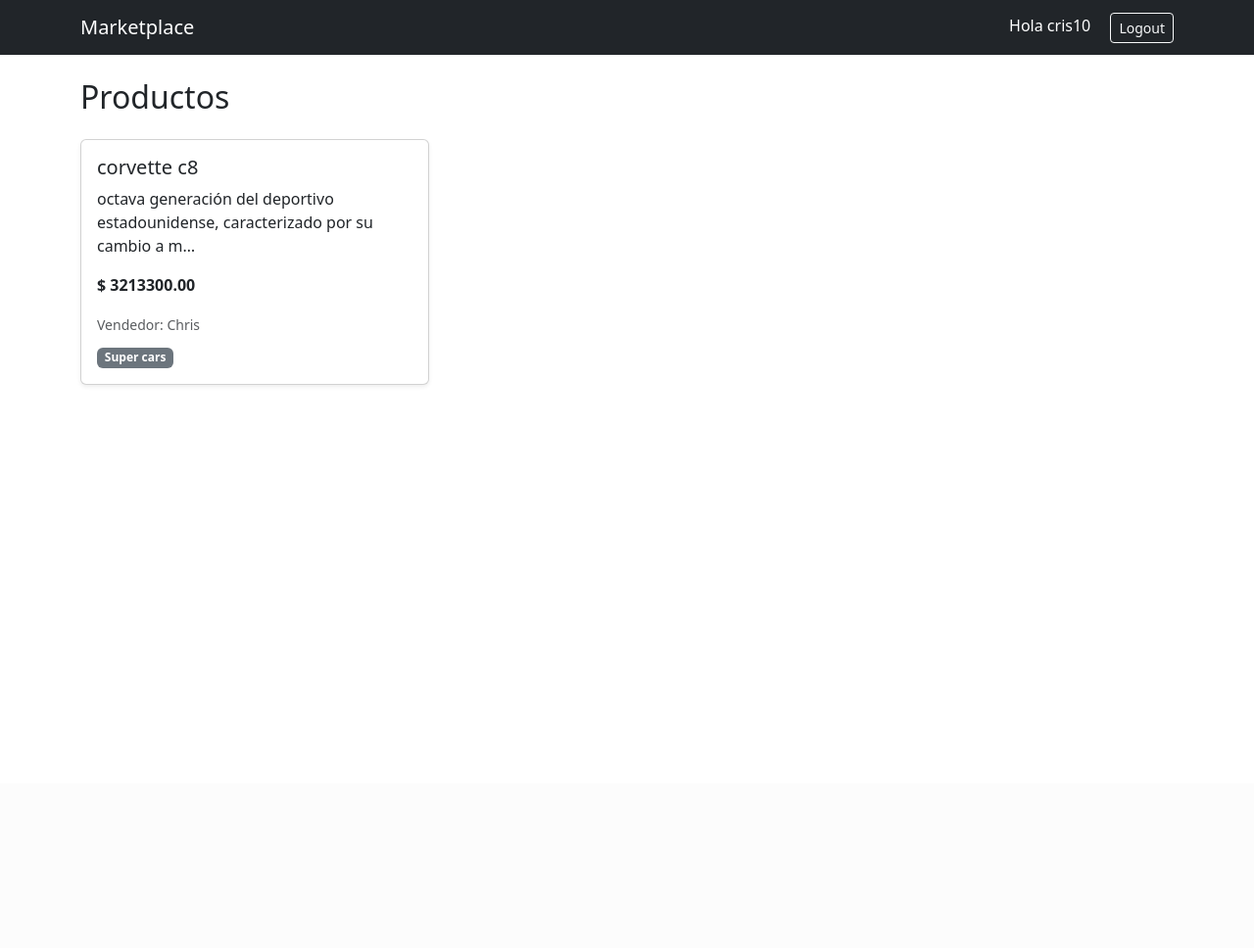
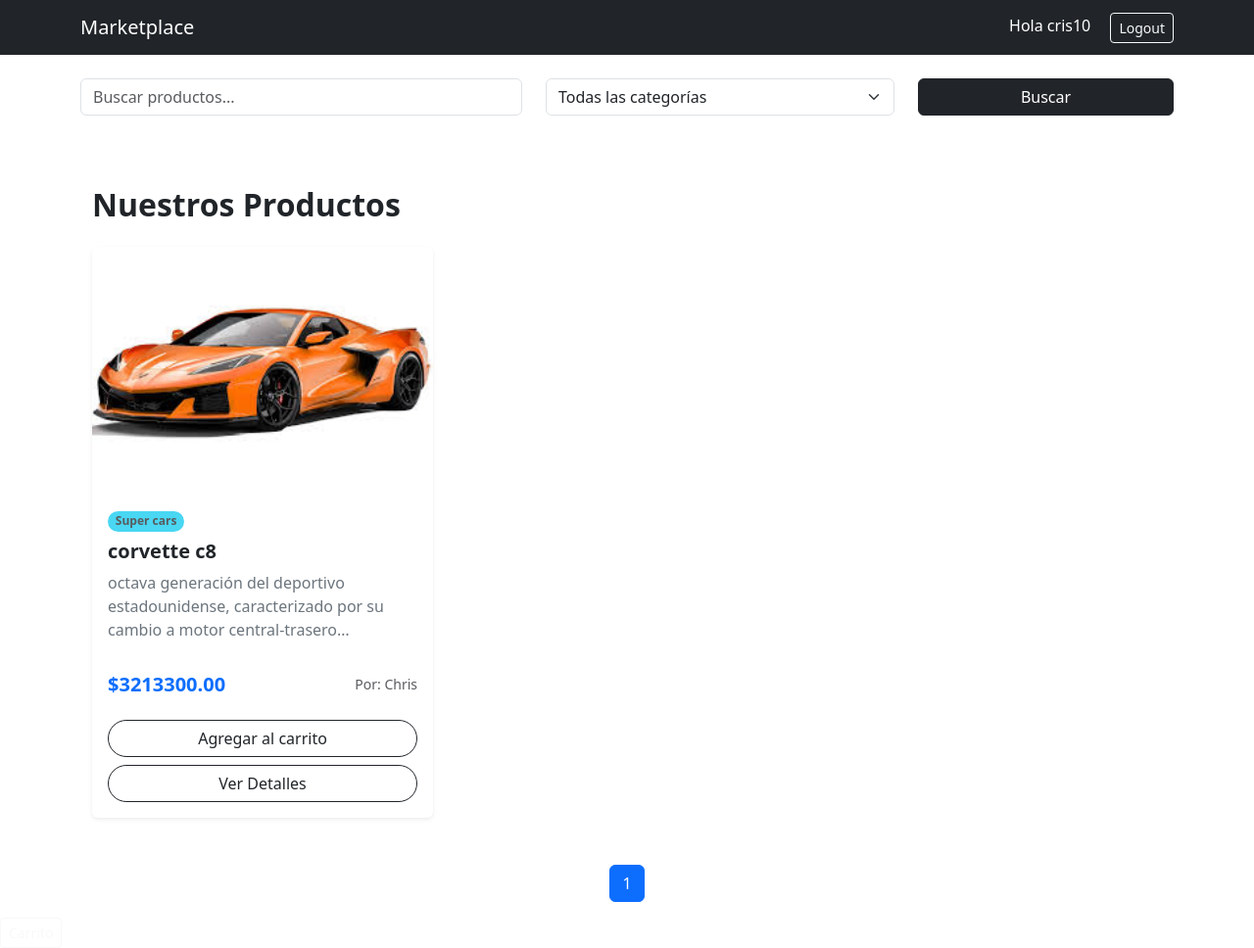
Before and after one commit to CH78903/Marketplace_main, a Django app: page / in a window 1280 px wide. Shown: the whole page at 98% size. Before the commit the page ends 393 px from the top, so only its background shows below. Run offline with Django 5.2, Linux system fonts and the light colour scheme; a user stored in the database is signed in; data comes from the database, SQL or seed files in the repository; both versions use the stored data as it was after the commit.

Commit message:
Super actualizacion

```diff
--- a/store/models.py
+++ b/store/models.py
@@ -31,11 +31,10 @@ class Category(models.Model):
 class Product(models.Model):
     id = models.UUIDField(primary_key=True, default=uuid.uuid4, editable=False)
     name = models.CharField(max_length=150)
+    description = models.TextField()
     image = models.ImageField(upload_to='upload/', blank=True, null=True)
-    description = models.TextField()
     price = models.DecimalField(max_digits=10, decimal_places=2)
     stock = models.PositiveIntegerField(default=0)
-
 
     owner = models.ForeignKey(
         User,
@@ -77,6 +76,11 @@ class Cart(models.Model):
     def __str__(self):
         return f"Cart {self.id} - {self.user}"
 
+    # Actualizar
+    @property
+    def total(self):
+        return sum(item.subtotal for item in self.cartitem_set.all())
+
 
 # =========================
 # 🧾 CartItem (tabla intermedia)
@@ -92,22 +96,6 @@ class CartItem(models.Model):
     class Meta:
         unique_together = ('cart', 'product')
 
-    def __str__(self):
-        return f"{self.product} x {self.quantity}"
-
-
-class CartItem(models.Model):
-    id = models.UUIDField(primary_key=True, default=uuid.uuid4, editable=False)
-
-    cart = models.ForeignKey(Cart, on_delete=models.CASCADE)
-    product = models.ForeignKey(Product, on_delete=models.CASCADE)
-
-    quantity = models.PositiveIntegerField(default=1)
-
-    class Meta:
-        unique_together = ('cart', 'product')
-
-
     # Actualizar
     @property
     def subtotal(self):
@@ -115,28 +103,3 @@ class CartItem(models.Model):
 
     def __str__(self):
         return f"{self.product} x {self.quantity}"
-
-class Cart(models.Model):
-    id = models.UUIDField(primary_key=True, default=uuid.uuid4, editable=False)
-
-    user = models.ForeignKey(
-        User,
-        on_delete=models.CASCADE,
-        related_name='carts'
-    )  # 1:N
-
-    products = models.ManyToManyField(
-        Product,
-        through='CartItem',
-        related_name='carts'
-    )
-
-    created_at = models.DateTimeField(auto_now_add=True)
-
-    def __str__(self):
-        return f"Cart {self.id} - {self.user}"
-
-    # Actualizar
-    @property
-    def total(self):
-        return sum(item.subtotal for item in self.cartitem_set.all())
--- a/store/templates/store/base.html
+++ b/store/templates/store/base.html
@@ -35,3 +35,8 @@
 
 </body>
 </html>
+
+<a href="{% url 'cart_detail' %}"
+   class="btn btn-outline-light btn-sm me-2">
+   Carrito
+</a>
--- a/store/templates/store/home.html
+++ b/store/templates/store/home.html
@@ -1,35 +1,132 @@
 {% extends 'store/base.html' %}
 
 {% block content %}
+<form method="GET" class="row mb-4">
 
-<h2 class="mb-4">Productos</h2>
+    <div class="col-md-5">
+        <input type="text"
+               name="q"
+               class="form-control"
+               placeholder="Buscar productos...">
+    </div>
 
-<div class="row">
-    {% for product in products %}
     <div class="col-md-4">
-        <div class="card mb-4 shadow-sm">
-            <div class="card-body">
-                <h5>{{ product.name }}</h5>
-                <p>{{ product.description|truncatechars:80 }}</p>
+        <select name="category"
+                class="form-select">
 
-                <p><strong>$ {{ product.price }}</strong></p>
+            <option value="">Todas las categorías</option>
 
-                <small class="text-muted">
-                    Vendedor: {{ product.owner.username }}
-                </small>
+            {% for category in categories %}
+                <option value="{{ category.id }}">
+                    {{ category.name }}
+                </option>
+            {% endfor %}
 
-                <div class="mt-2">
-                    {% for cat in product.categories.all %}
-                        <span class="badge bg-secondary">{{ cat.name }}</span>
-                    {% endfor %}
+        </select>
+    </div>
+
+    <div class="col-md-3">
+        <button class="btn btn-dark w-100">
+            Buscar
+        </button>
+    </div>
+
+</form>
+<div class="container py-5">
+    <h2 class="mb-4 fw-bold text-dark">Nuestros Productos</h2>
+
+    <div class="row row-cols-1 row-cols-md-2 row-cols-lg-3 g-4">
+        {% for product in products %}
+        <div class="col">
+            <div class="card h-100 border-0 shadow-sm transition-hover">
+                {% if product.image %}
+                    <img src="{{ product.image.url }}" class="card-img-top object-fit-cover" alt="{{ product.name }}" style="height: 250px;">
+                {% else %}
+                    <div class="bg-light d-flex align-items-center justify-content-center" style="height: 250px;">
+                        <span class="text-muted">Sin imagen</span>
+                    </div>
+                {% endif %}
+
+                <div class="card-body d-flex flex-column">
+                    <div class="mb-2">
+                        {% for cat in product.categories.all %}
+                            <span class="badge rounded-pill bg-info text-dark opacity-75 small">{{ cat.name }}</span>
+                        {% endfor %}
+                    </div>
+
+                    <h5 class="card-title fw-semibold">{{ product.name }}</h5>
+                    <p class="card-text text-secondary flex-grow-1">
+                        {{ product.description|truncatechars:100 }}
+                    </p>
+
+                    <div class="d-flex justify-content-between align-items-center mt-3">
+                        <span class="h5 mb-0 fw-bold text-primary">${{ product.price }}</span>
+                        <small class="text-muted">Por: {{ product.owner.username }}</small>
+                    </div>
                 </div>
 
+                <div class="card-footer bg-transparent border-top-0 pb-3">
+                    {% if user.is_authenticated %}
+                        <div class="d-grid">
+                            <a href="{% url 'add_to_cart' product.id %}" class="btn btn-outline-dark rounded-pill">Agregar al carrito</a>
+                        </div>
+                    {% endif %}
+                    <div class="d-grid pt-2">
+                        <a href="#" class="btn btn-outline-dark rounded-pill">Ver Detalles</a>
+                    </div>
+                </div>
             </div>
         </div>
+        {% empty %}
+        <div class="col-12 text-center py-5">
+            <p class="lead text-muted">No hay productos disponibles en este momento.</p>
+        </div>
+        {% endfor %}
     </div>
-    {% empty %}
-        <p>No hay productos aún.</p>
-    {% endfor %}
 </div>
+<nav>
 
+<ul class="pagination justify-content-center">
+
+    {% if page_obj.has_previous %}
+        <li class="page-item">
+            <a class="page-link"
+               href="?page={{ page_obj.previous_page_number }}">
+               Anterior
+            </a>
+        </li>
+    {% endif %}
+
+    <li class="page-item active">
+        <span class="page-link">
+            {{ page_obj.number }}
+        </span>
+    </li>
+
+    {% if page_obj.has_next %}
+        <li class="page-item">
+            <a class="page-link"
+               href="?page={{ page_obj.next_page_number }}">
+               Siguiente
+            </a>
+        </li>
+    {% endif %}
+
+</ul>
+
+</nav>
+
+<style>
+    /* Efecto sutil al pasar el mouse */
+    .transition-hover {
+        transition: transform 0.2s ease-in-out, box-shadow 0.2s ease-in-out;
+    }
+    .transition-hover:hover {
+        transform: translateY(-5px);
+        box-shadow: 0 10px 20px rgba(0,0,0,0.1) !important;
+    }
+    .object-fit-cover {
+        object-fit: cover; /* Evita que la imagen se estire */
+    }
+</style>
 {% endblock %}
--- a/store/urls.py
+++ b/store/urls.py
@@ -14,4 +14,10 @@ urlpatterns = [
     path('products/create/', views.product_create, name='product_create'),
     path('products/<uuid:pk>/edit/', views.product_update, name='product_update'),
     path('products/<uuid:pk>/delete/', views.product_delete, name='product_delete'),
+
+    # Cart
+    path('cart/', views.cart_detail, name='cart_detail'),
+    path('cart/add/<uuid:product_id>/', views.add_to_cart, name='add_to_cart'),
+    path('cart/remove/<uuid:item_id>/', views.remove_from_cart, name='remove_from_cart'),
+    path('cart/update/<uuid:item_id>/', views.update_cart_item, name='update_cart_item'),
 ]
--- a/store/views.py
+++ b/store/views.py
@@ -2,15 +2,59 @@ from django.shortcuts import render, redirect, get_object_or_404
 from django.contrib.auth import login, authenticate, logout
 from django.contrib.auth.decorators import login_required
 from django.http import HttpResponseForbidden
+from django.core.paginator import Paginator
+from django.db.models import Q
 from .forms import ProductForm
 from .forms import RegisterForm
 from .models import Product
+from .models import Cart, CartItem
+from .models import Category
 
 
 def home(request):
-    products = Product.objects.select_related('owner').prefetch_related('categories').all()
-    return render(request, 'store/home.html', {'products': products})
 
+    query = request.GET.get('q')
+    category_id = request.GET.get('category')
+
+    products = Product.objects.select_related(
+        'owner'
+    ).prefetch_related(
+        'categories'
+    ).all()
+
+    # =========================
+    # 🔎 Busqueda
+    # =========================
+    if query:
+        products = products.filter(
+            Q(name__icontains=query) |
+            Q(description__icontains=query)
+        )
+
+    # =========================
+    # 🏷️ Filtro categoria
+    # =========================
+    if category_id:
+        products = products.filter(
+            categories__id=category_id
+        )
+
+    # =========================
+    # 📄 Paginacion
+    # =========================
+    paginator = Paginator(products, 6)
+
+    page_number = request.GET.get('page')
+
+    page_obj = paginator.get_page(page_number)
+
+    categories = Category.objects.all()
+
+    return render(request, 'store/home.html', {
+        'page_obj': page_obj,
+        'categories': categories,
+        'products': products
+    })
 
 def register(request):
     if request.method == 'POST':
@@ -114,3 +158,121 @@ def product_delete(request, pk):
         return redirect('dashboard')
 
     return render(request, 'store/product_confirm_delete.html', {'product': product})
+
+# =========================
+# 🛒 Ver carrito
+# =========================
+@login_required
+def cart_detail(request):
+    cart = Cart.objects.get(user=request.user)
+
+    return render(request, 'store/cart_detail.html', {
+        'cart': cart
+    })
+
+
+
+# =========================
+# ➕ Agregar producto
+# =========================
+@login_required
+def add_to_cart(request, product_id):
+    cart, created = Cart.objects.get_or_create(
+            user=request.user
+        )
+
+    product = get_object_or_404(Product, id=product_id)
+
+    cart_item, created = CartItem.objects.get_or_create(
+        cart=cart,
+        product=product
+    )
+
+    if not created:
+        cart_item.quantity += 1
+        cart_item.save()
+
+    return redirect('cart_detail')
+
+
+# =========================
+# ❌ Eliminar item
+# =========================
+@login_required
+def remove_from_cart(request, item_id):
+    item = get_object_or_404(
+        CartItem,
+        id=item_id,
+        cart__user=request.user
+    )
+
+    item.delete()
+
+    return redirect('cart_detail')
+
+# =========================
+# 🔄 Actualizar cantidad
+# =========================
+@login_required
+def update_cart_item(request, item_id):
+    item = get_object_or_404(
+        CartItem,
+        id=item_id,
+        cart__user=request.user
+    )
+
+    if request.method == 'POST':
+        quantity = int(request.POST.get('quantity'))
+
+        if quantity > 0:
+            item.quantity = quantity
+            item.save()
+        else:
+            item.delete()
+
+    return redirect('cart_detail')
+
+def home(request):
+
+    query = request.GET.get('q')
+    category_id = request.GET.get('category')
+
+    products = Product.objects.select_related(
+        'owner'
+    ).prefetch_related(
+        'categories'
+    ).all()
+
+    # =========================
+    # 🔎 Busqueda
+    # =========================
+    if query:
+        products = products.filter(
+            Q(name__icontains=query) |
+            Q(description__icontains=query)
+        )
+
+    # =========================
+    # 🏷️ Filtro categoria
+    # =========================
+    if category_id:
+        products = products.filter(
+            categories__id=category_id
+        )
+
+    # =========================
+    # 📄 Paginacion
+    # =========================
+    paginator = Paginator(products, 6)
+
+    page_number = request.GET.get('page')
+
+    page_obj = paginator.get_page(page_number)
+
+    categories = Category.objects.all()
+
+    return render(request, 'store/home.html', {
+        'page_obj': page_obj,
+        'categories': categories,
+        'products': products
+    })
```
Also changed, not shown: store/templates/store/cart_detail.html (added, +76 -0 lines), db.sqlite3, media/upload/descarga_7HNEFrc.jpg (added).
